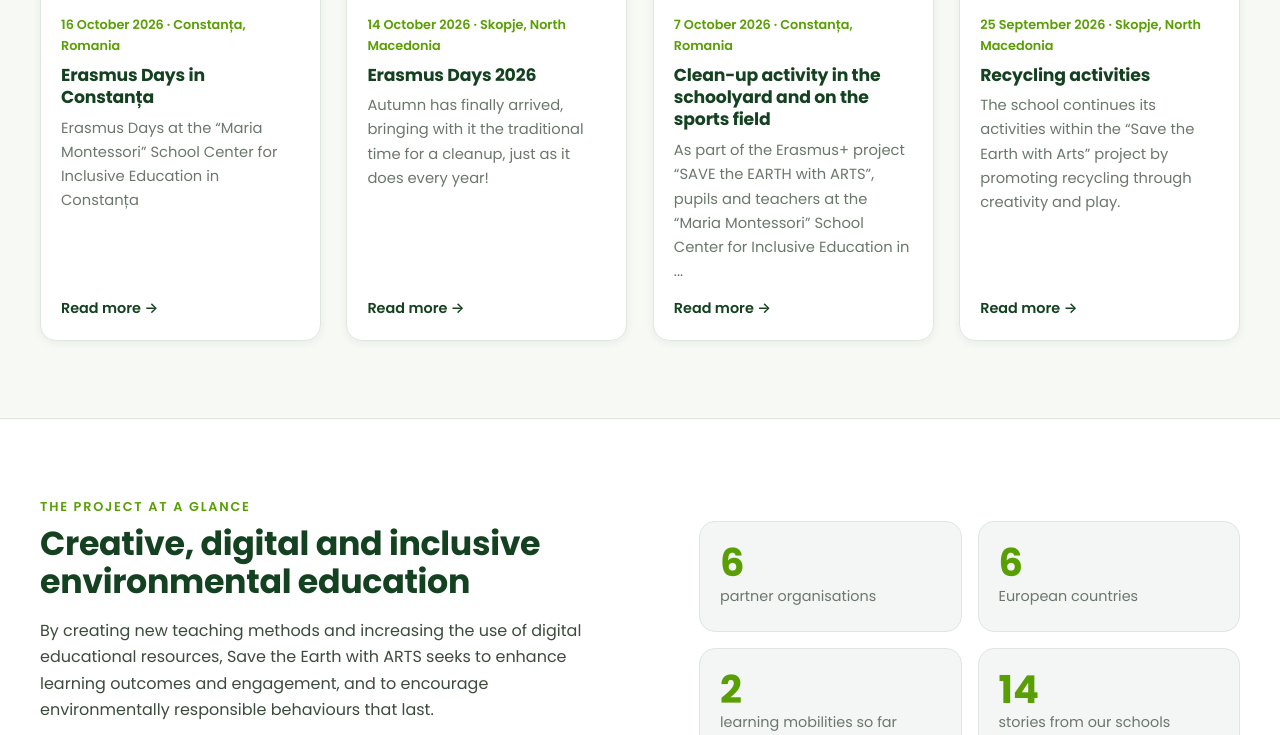
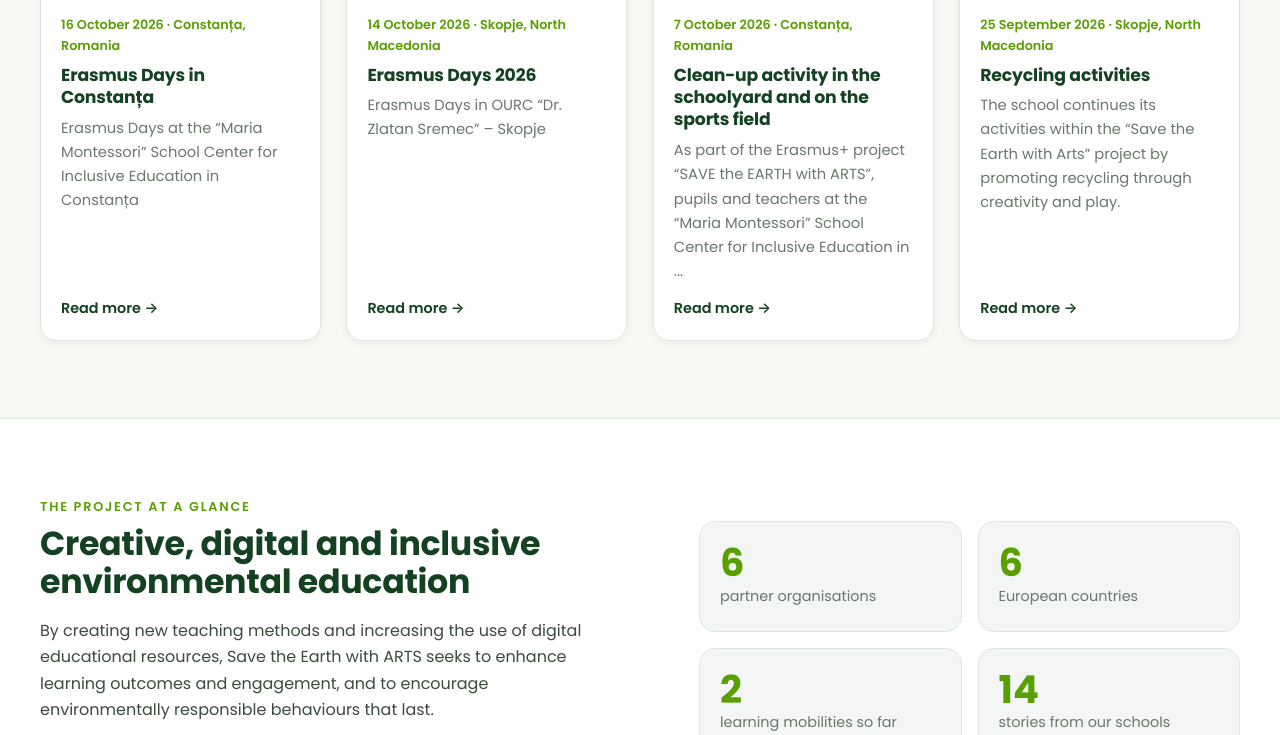
Before and after one commit to aanczka/stewa-website, a Jekyll site: the page built from index.html, in a window 1280 px wide and 900 px high, scrolled down 873 px, cut to the strip 165-900 px from the top of the window. Built offline with Jekyll 4.4.1, drawn with Linux system fonts in a browser that asks for light colours.

Commit message:
Update excerpt for Erasmus Days 2026 post

```diff
--- a/_posts/2026-10-14-Erasmusdays.md
+++ b/_posts/2026-10-14-Erasmusdays.md
@@ -3,7 +3,7 @@ title: "Erasmus Days 2026"
 date: 2026-10-14
 location: Skopje, North Macedonia
 image: /assets/img/news/Days33.jpg
-excerpt: "Autumn has finally arrived, bringing with it the traditional time for a cleanup, just as it does every year!"
+excerpt: "Erasmus Days in OURC “Dr. Zlatan Sremec” – Skopje"
 gallery:
 - /assets/img/news/Days1.jpg
 - /assets/img/news/Days2.jpg
```
